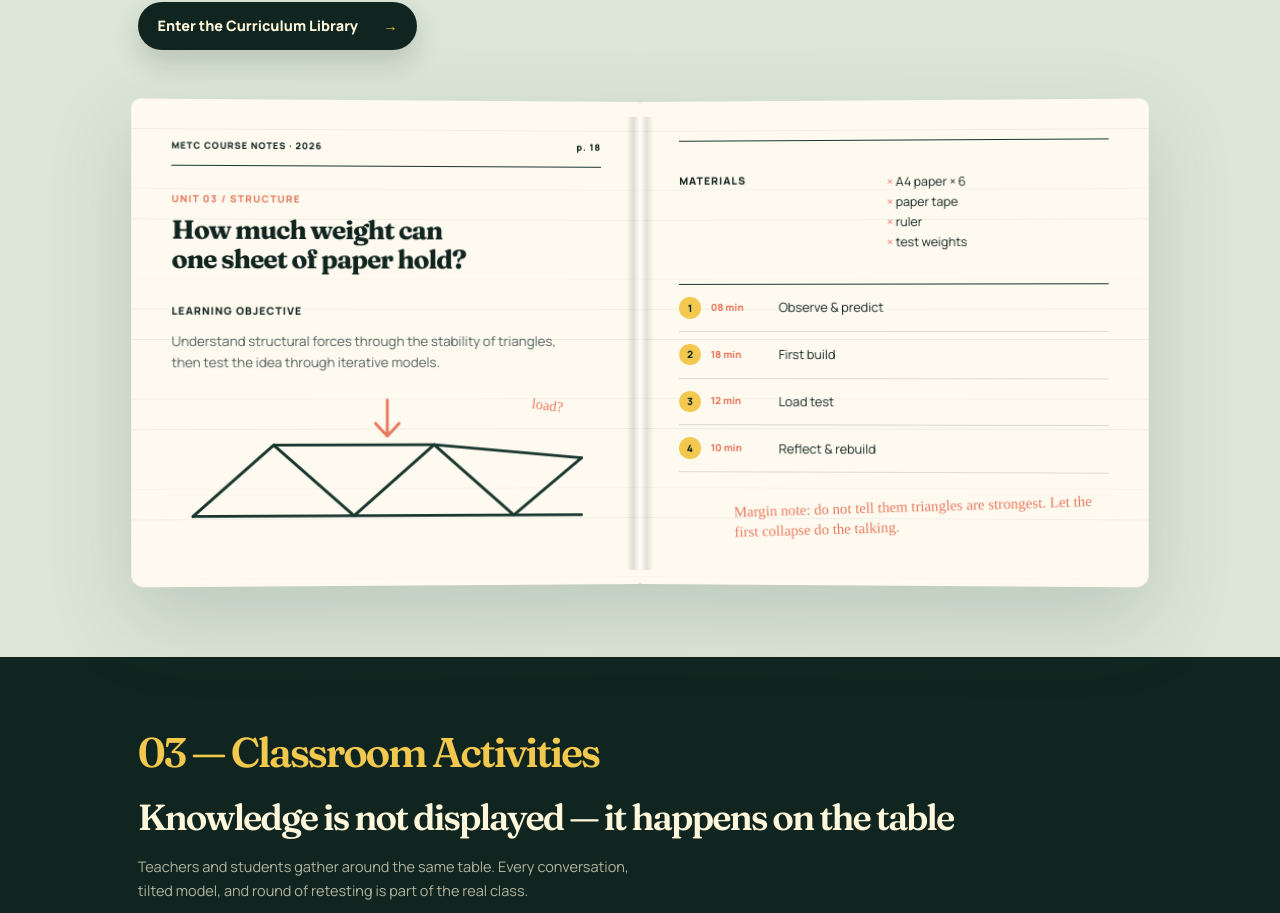
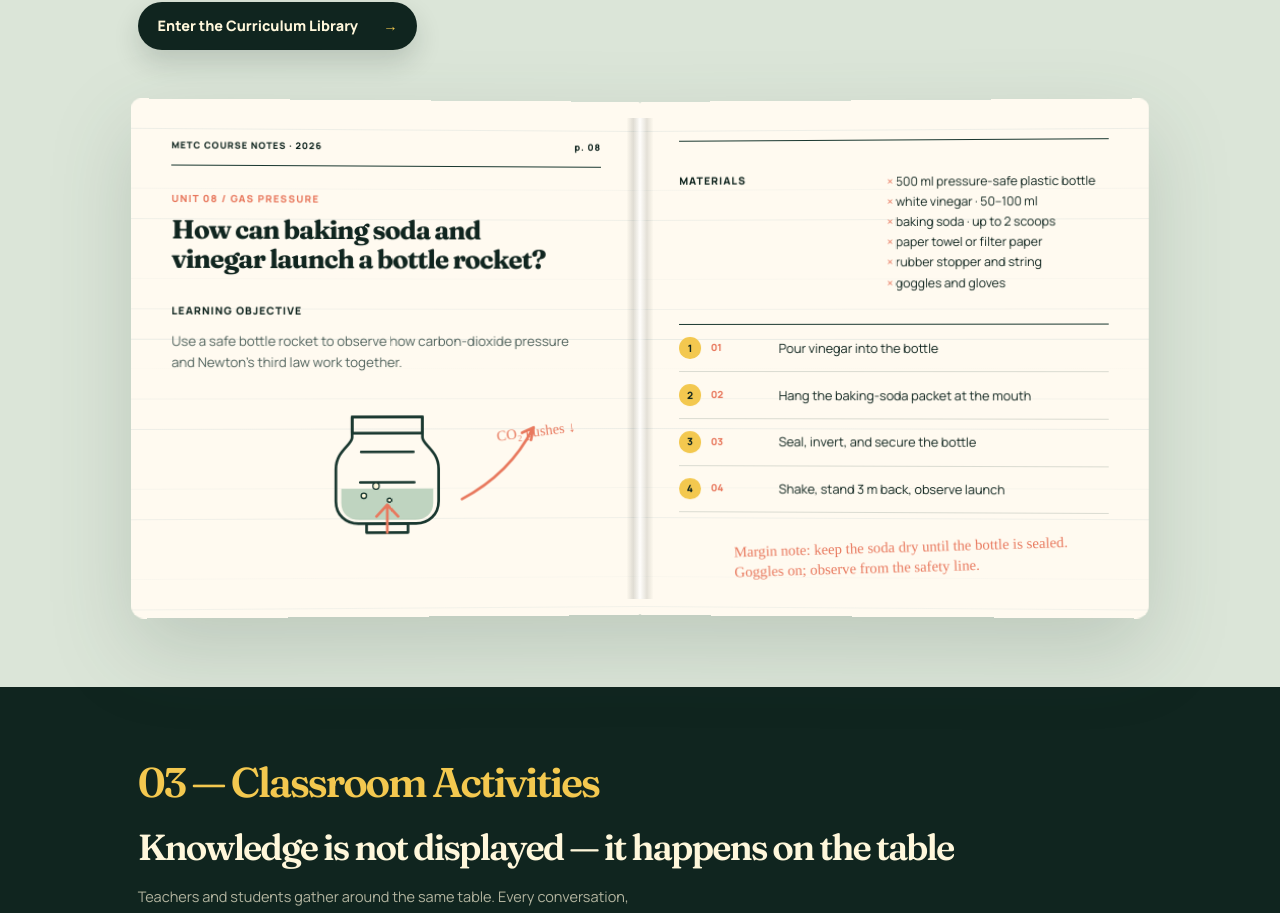
Before and after one commit to Han-chh/METC-website, a Next.js app: page /METC-website/ in a window 1280 px wide. Shown: the part 1473-2386 px from the top of the page. Built offline with nearby package versions, Linux system fonts and the light colour scheme.

Commit message:
feat: feature vinegar rocket lesson in teaching manual

```diff
--- a/app/homepage.css
+++ b/app/homepage.css
@@ -427,11 +427,13 @@ button, a { -webkit-tap-highlight-color: transparent; }
 .objective-block { margin-top: 26px; max-width: 440px; }
 .objective-block span, .materials-list > span { font-size: .72rem; font-weight: 800; text-transform: uppercase; letter-spacing: .1em; }
 .objective-block p { margin: 10px 0 0; color: var(--ink-soft); font-size: .92rem; }
-.bridge-sketch { position: relative; margin-top: 22px; }
-.bridge-sketch svg { width: 100%; }
-.bridge-sketch path { fill: none; stroke: var(--ink); stroke-width: 3; stroke-linecap: round; stroke-linejoin: round; }
-.bridge-sketch .sketch-load { stroke: var(--coral); }
-.bridge-sketch > span { position: absolute; right: 9%; top: 0; font-family: var(--accent); color: var(--coral); transform: rotate(7deg); }
+.rocket-sketch { position: relative; margin-top: 16px; }
+.rocket-sketch svg { width: 100%; max-height: 168px; }
+.rocket-sketch path { fill: none; stroke: var(--ink); stroke-width: 3; stroke-linecap: round; stroke-linejoin: round; }
+.rocket-sketch .sketch-liquid { fill: rgba(167,199,173,.72); stroke: none; }
+.rocket-sketch .sketch-pressure, .rocket-sketch .sketch-trajectory { stroke: var(--coral); }
+.rocket-sketch .sketch-bubble { fill: var(--chalk); stroke: var(--ink); stroke-width: 1.5; }
+.rocket-sketch > span { position: absolute; right: 6%; top: 20%; font-family: var(--accent); color: var(--coral); transform: rotate(-7deg); }
 .manual-rule { height: 1px; margin-bottom: 34px; background: var(--ink); }
 .materials-list { display: grid; grid-template-columns: 1fr 1.2fr; gap: 28px; }
 .materials-list ul { margin: 0; padding: 0; list-style: none; font-size: .85rem; }
--- a/components/homepage/archive-section.tsx
+++ b/components/homepage/archive-section.tsx
@@ -25,20 +25,25 @@ export function TeachingSection({ language, onLibraryEnter }: TeachingSectionPro
         <div className="course-manual reveal">
           <div className="manual-spine" aria-hidden="true" />
           <div className="manual-page manual-page-left">
-            <div className="manual-meta"><span>{teaching.edition}</span><span>p. 18</span></div>
+            <div className="manual-meta"><span>{teaching.edition}</span><span>p. 08</span></div>
             <p className="manual-chapter">{teaching.chapter}</p>
             <h3>{teaching.question}</h3>
             <div className="objective-block">
               <span>{teaching.objective}</span>
               <p>{teaching.objectiveBody}</p>
             </div>
-            <div className="bridge-sketch" aria-hidden="true">
-              <svg viewBox="0 0 440 150">
-                <path d="M22 125 L104 52 L186 125 L268 52 L350 125 L420 66" />
-                <path d="M22 125 H420 M104 52 L268 52 L420 66 M186 125 L350 125" />
-                <path className="sketch-load" d="M220 6 V42 M208 30 L220 43 L232 30" />
+            <div className="rocket-sketch" aria-hidden="true">
+              <svg viewBox="0 0 440 170">
+                <path d="M181 31h78v23c0 8 18 15 18 35v36c0 15-11 25-25 25h-64c-14 0-25-10-25-25V89c0-20 18-27 18-35z" />
+                <path d="M181 31h78v18h-78zM191 70h58M190 104h60" />
+                <path className="sketch-liquid" d="M169 111h102v16c0 12-9 19-20 19h-62c-11 0-20-7-20-19z" />
+                <path d="M197 150h46v10h-46z" />
+                <path className="sketch-pressure" d="M220 160v-30M208 142l12-13 12 13" />
+                <path className="sketch-bubble" d="M191 119c0-4 6-4 6 0s-6 4-6 0zm13-11c0-5 7-5 7 0s-7 5-7 0zm16 16c0-3 5-3 5 0s-5 3-5 0z" />
+                <path className="sketch-trajectory" d="M303 123c32-17 61-43 79-79" />
+                <path className="sketch-trajectory" d="m370 49 13-6-3 14" />
               </svg>
-              <span>load?</span>
+              <span>CO₂ pushes ↓</span>
             </div>
           </div>
 
--- a/content/en.ts
+++ b/content/en.ts
@@ -60,19 +60,19 @@ export const en: HomepageCopy = {
     title: "A class is first designed with care on paper",
     body: "From syllabus to slides to the materials in each student's hands, every page is shaped around one question: where will a real discovery happen?",
     edition: "METC COURSE NOTES · 2026",
-    chapter: "UNIT 03 / STRUCTURE",
-    question: "How much weight can one sheet of paper hold?",
+    chapter: "UNIT 08 / GAS PRESSURE",
+    question: "How can baking soda and vinegar launch a bottle rocket?",
     objective: "Learning objective",
-    objectiveBody: "Understand structural forces through the stability of triangles, then test the idea through iterative models.",
+    objectiveBody: "Use a safe bottle rocket to observe how carbon-dioxide pressure and Newton's third law work together.",
     materials: "Materials",
-    materialItems: ["A4 paper × 6", "paper tape", "ruler", "test weights"],
+    materialItems: ["500 ml pressure-safe plastic bottle", "white vinegar · 50–100 ml", "baking soda · up to 2 scoops", "paper towel or filter paper", "rubber stopper and string", "goggles and gloves"],
     timeline: [
-      { time: "08 min", label: "Observe & predict" },
-      { time: "18 min", label: "First build" },
-      { time: "12 min", label: "Load test" },
-      { time: "10 min", label: "Reflect & rebuild" }
+      { time: "01", label: "Pour vinegar into the bottle" },
+      { time: "02", label: "Hang the baking-soda packet at the mouth" },
+      { time: "03", label: "Seal, invert, and secure the bottle" },
+      { time: "04", label: "Shake, stand 3 m back, observe launch" }
     ],
-    note: "Margin note: do not tell them triangles are strongest. Let the first collapse do the talking.",
+    note: "Margin note: keep the soda dry until the bottle is sealed. Goggles on; observe from the safety line.",
     demoCta: "Enter the Curriculum Library"
   },
   activities: {
--- a/content/zh.ts
+++ b/content/zh.ts
@@ -60,19 +60,19 @@ export const zh: HomepageCopy = {
     title: "一堂课，先在纸上被认真设计",
     body: "从 syllabus 到课堂 PPT，再到学生手里的材料包，每一页都围绕同一个问题组织：学生会在哪里产生真正的发现？",
     edition: "METC COURSE NOTES · 2026",
-    chapter: "UNIT 03 / STRUCTURE",
-    question: "一张纸，能承受多大的重量？",
+    chapter: "UNIT 08 / 气体压力与反作用力",
+    question: "小苏打和白醋，如何让瓶子飞起来？",
     objective: "Learning objective",
-    objectiveBody: "用三角形稳定性理解结构受力，并通过迭代模型验证设计。",
-    materials: "Materials",
-    materialItems: ["A4 paper × 6", "paper tape", "ruler", "test weights"],
+    objectiveBody: "通过安全的瓶子火箭，观察二氧化碳气压与牛顿第三定律如何共同推动火箭。",
+    materials: "材料",
+    materialItems: ["500ml 耐压塑料瓶 × 1", "白醋 · 50–100ml", "小苏打 · 不超过 2 勺", "厚纸巾或滤纸", "胶塞与细线", "护目镜与手套"],
     timeline: [
-      { time: "08 min", label: "观察与猜想" },
-      { time: "18 min", label: "第一次搭建" },
-      { time: "12 min", label: "压力测试" },
-      { time: "10 min", label: "复盘与重做" }
+      { time: "01", label: "向瓶内倒入白醋" },
+      { time: "02", label: "把小苏打包悬在瓶口" },
+      { time: "03", label: "密封瓶口、倒置并固定" },
+      { time: "04", label: "摇晃触发，退至 3 米外观察" }
     ],
-    note: "批注：不要先告诉他们三角形最稳定。让第一次倒塌替我们说话。",
+    note: "批注：密封前别让小苏打提前碰到醋。戴好护目镜，在安全线外观察。",
     demoCta: "进入课程大纲图书馆"
   },
   activities: {
```
